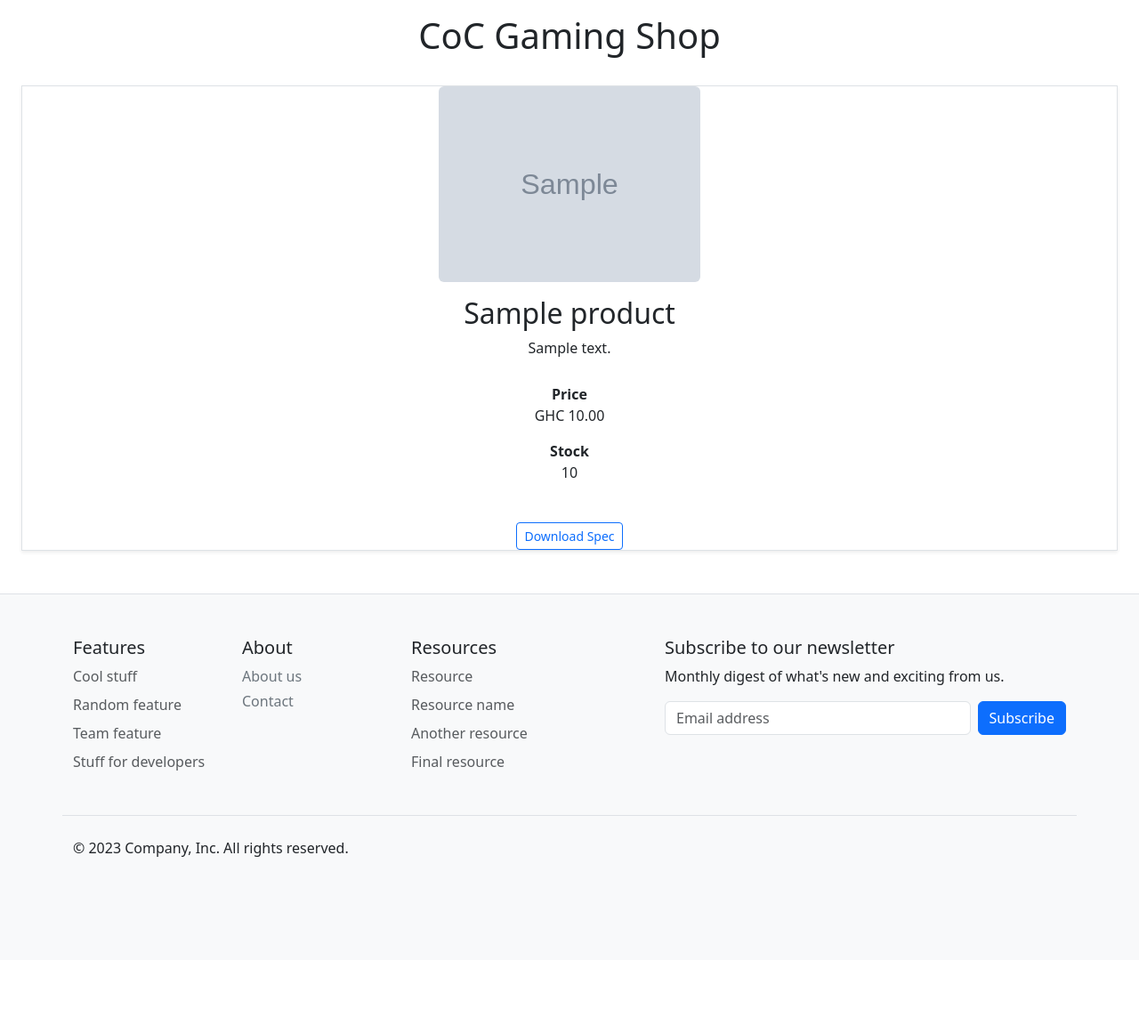
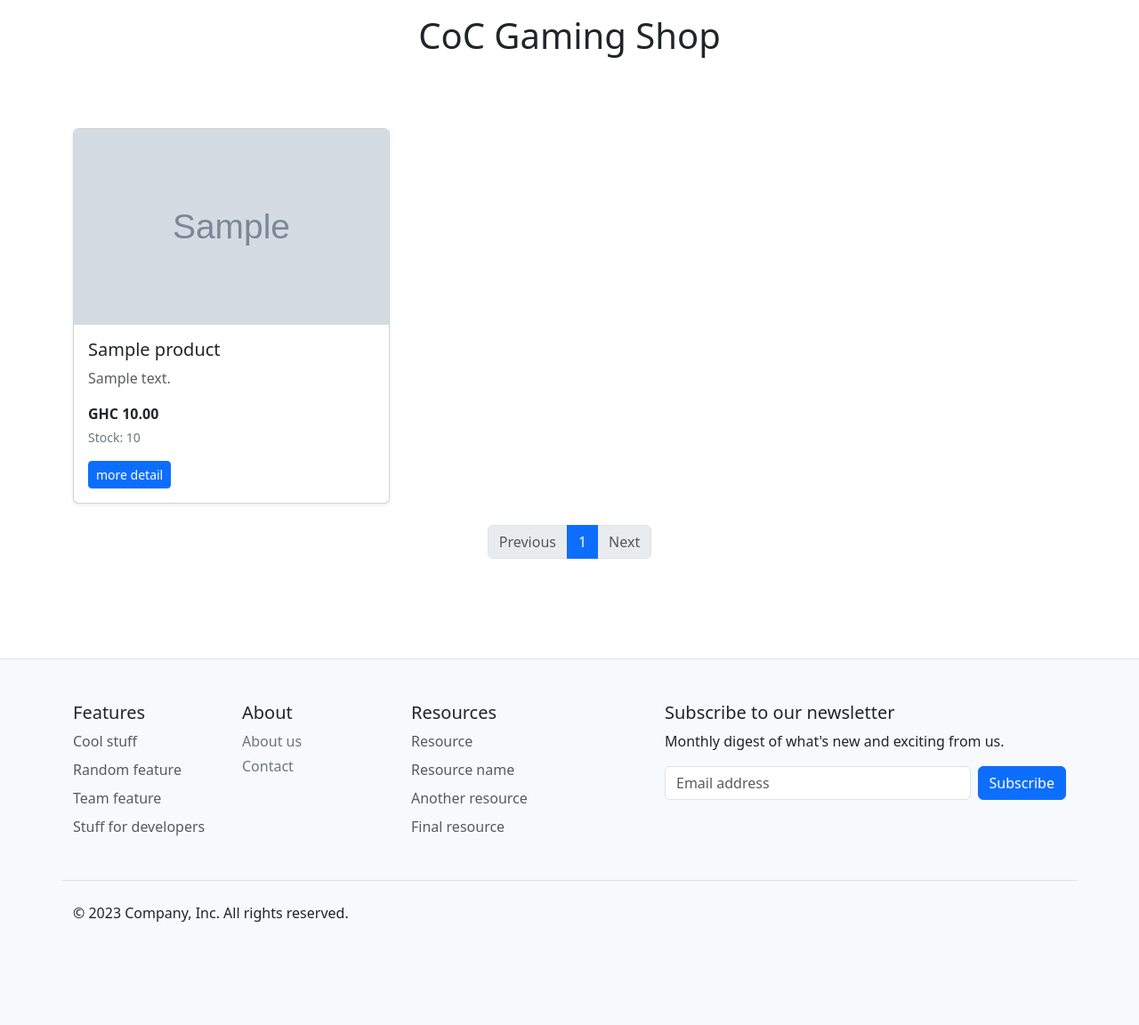
Before and after one commit to Likesloth/djangoShop, a Django app: page / in a window 1280 px wide. Shown: the part 59-1211 px from the top of the page at 89% size. Before the commit the page ends 1022 px from the top, so only its background shows below. Run offline with Django 5.2, Linux system fonts and the light colour scheme; tables that the repository leaves empty hold one stand-in row (values such as "Sample post"); grey boxes marked "Sample" are stand-in pictures.

Commit message:
Pagination

```diff
--- a/mywebsite/myapp/templates/myapp/home.html
+++ b/mywebsite/myapp/templates/myapp/home.html
@@ -21,36 +21,44 @@
 {% endblock myheader %}
 
 {% block content %}
-<div class="home-content max-w-6xl mx-auto px-4 py-6 text-center">
-  <div class="grid grid-cols-1 sm:grid-cols-2 lg:grid-cols-3 gap-6 justify-items-center">
-    {% for data in pd %}
-      <div class="rounded-xl border border-gray-200 bg-white shadow-sm hover:shadow-md transition-shadow max-w-sm w-full">
-        <div class="p-6">
-          {% if data.picture %}
-            <img src="{{ data.picture.url }}" alt="{{ data.title }}" class="img-fluid rounded mb-3" style="max-height: 220px; object-fit: cover;">
+<div class="container py-5">
+  <div class="row g-4">
+    {% for product in allproduct %}
+      <div class="col-12 col-sm-6 col-lg-4 d-flex">
+        <div class="card shadow-sm w-100">
+          {% if product.picture %}
+            <img src="{{ product.picture.url }}" alt="{{ product.title }}" class="card-img-top" style="height: 220px; object-fit: cover;">
           {% endif %}
-          <h2 class="text-xl font-semibold text-gray-900">{{ data.title }}</h2>
-          <p class="mt-2 text-gray-600">{{ data.description }}</p>
-          <dl class="mt-4 text-sm text-gray-700 text-center">
-            <div class="flex justify-center items-baseline gap-3 py-1">
-              <dt class="font-medium text-gray-800">Price</dt>
-              <dd>GHC {{ data.price }}</dd>
-            </div>
-            <div class="flex justify-center items-baseline gap-3 py-1">
-              <dt class="font-medium text-gray-800">Stock</dt>
-              <dd>{{ data.quantity }}</dd>
-            </div>
-          </dl>
-          {% if data.specfile %}
-            <a href="{{ data.specfile.url }}" class="btn btn-sm btn-outline-primary mt-3" download>
-              Download Spec
-            </a>
-          {% endif %}
+          <div class="card-body d-flex flex-column">
+            <h5 class="card-title">{{ product.title }}</h5>
+            <p class="card-text text-muted">{{ product.description }}</p>
+            <p class="fw-semibold mb-1">GHC {{ product.price }}</p>
+            <p class="text-secondary small">Stock: {{ product.quantity }}</p>
+            {% if product.specfile %}
+              <a href="{{ product.specfile.url }}" class="btn btn-primary btn-sm mt-auto align-self-start" download>more detail</a>
+            {% else %}
+              <span class="btn btn-sm btn-outline-secondary disabled mt-auto align-self-start">more detail</span>
+            {% endif %}
+          </div>
         </div>
       </div>
     {% empty %}
-      <div class="col-span-full text-center text-gray-500">No products available.</div>
+      <div class="col-12 text-center text-muted">No products available.</div>
     {% endfor %}
   </div>
+
+  <nav aria-label="Product pagination" class="mt-4">
+    <ul class="pagination justify-content-center">
+      <li class="page-item {% if not allproduct.has_previous %}disabled{% endif %}">
+        <a class="page-link" href="{% if allproduct.has_previous %}?page={{ allproduct.previous_page_number }}{% else %}#{% endif %}" tabindex="{% if allproduct.has_previous %}0{% else %}-1{% endif %}">Previous</a>
+      </li>
+      <li class="page-item active" aria-current="page">
+        <span class="page-link">{{ allproduct.number }}</span>
+      </li>
+      <li class="page-item {% if not allproduct.has_next %}disabled{% endif %}">
+        <a class="page-link" href="{% if allproduct.has_next %}?page={{ allproduct.next_page_number }}{% else %}#{% endif %}" tabindex="{% if allproduct.has_next %}0{% else %}-1{% endif %}">Next</a>
+      </li>
+    </ul>
+  </nav>
 </div>
 {% endblock content %}
--- a/mywebsite/myapp/views.py
+++ b/mywebsite/myapp/views.py
@@ -2,6 +2,7 @@ from django.contrib import messages
 from django.contrib.auth import authenticate, login, logout
 from django.contrib.auth.decorators import login_required, user_passes_test
 from django.contrib.auth.models import User
+from django.core.paginator import Paginator
 from django.http import HttpResponse
 from django.shortcuts import get_object_or_404, redirect, render
 from django.urls import reverse
@@ -13,9 +14,11 @@ from .models import Action, ContactList, Product, Profile
 # Create your views here.
 
 def home(request):
-    allproduct = Product.objects.all()
-    context = {"pd": allproduct}
-    return render(request, "myapp/home.html", context)
+    all_products = Product.objects.all().order_by('-id')
+    paginator = Paginator(all_products, 3)
+    page_number = request.GET.get('page')
+    page_obj = paginator.get_page(page_number)
+    return render(request, "myapp/home.html", {"allproduct": page_obj})
 
 
 def aboutus(request):
@@ -262,3 +265,7 @@ def addProduct(request):
         product.save()
         return redirect('home-page')
     return render(request, "myapp/addProduct.html")
+
+
+def handler404(request, exception):
+    return render(request, "myapp/404errorPage.html", status=404)
--- a/mywebsite/mywebsite/settings.py
+++ b/mywebsite/mywebsite/settings.py
@@ -25,7 +25,7 @@ SECRET_KEY = 'django-insecure-*%zq0zcz2fa!qb72p5%y%qm*5%wy=*&2v$!nr3ht)a1*2y0#_4
 # SECURITY WARNING: don't run with debug turned on in production!
 DEBUG = True
 
-ALLOWED_HOSTS = ['*']
+ALLOWED_HOSTS = ['127.0.0.1', 'localhost']
 
 
 # Application definition
--- a/mywebsite/mywebsite/urls.py
+++ b/mywebsite/mywebsite/urls.py
@@ -14,15 +14,17 @@ Including another URLconf
     1. Import the include() function: from django.urls import include, path
     2. Add a URL to urlpatterns:  path('blog/', include('blog.urls'))
 """
+from django.conf import settings
+from django.conf.urls import handler404
+from django.conf.urls.static import static
 from django.contrib import admin
 from django.urls import include, path
-from django.conf import settings
-from django.conf.urls.static import static
 
 urlpatterns = [
     path('admin/', admin.site.urls),
     path('', include('myapp.url')),
 ]
 
-if settings.DEBUG:
-    urlpatterns += static(settings.MEDIA_URL, document_root=settings.MEDIA_ROOT)
+urlpatterns += static(settings.MEDIA_URL, document_root=settings.MEDIA_ROOT)
+
+handler404 = "myapp.views.handler404"
```
Also changed, not shown: mywebsite/myapp/templates/myapp/404errorPage.html (added, +8 -0 lines).
